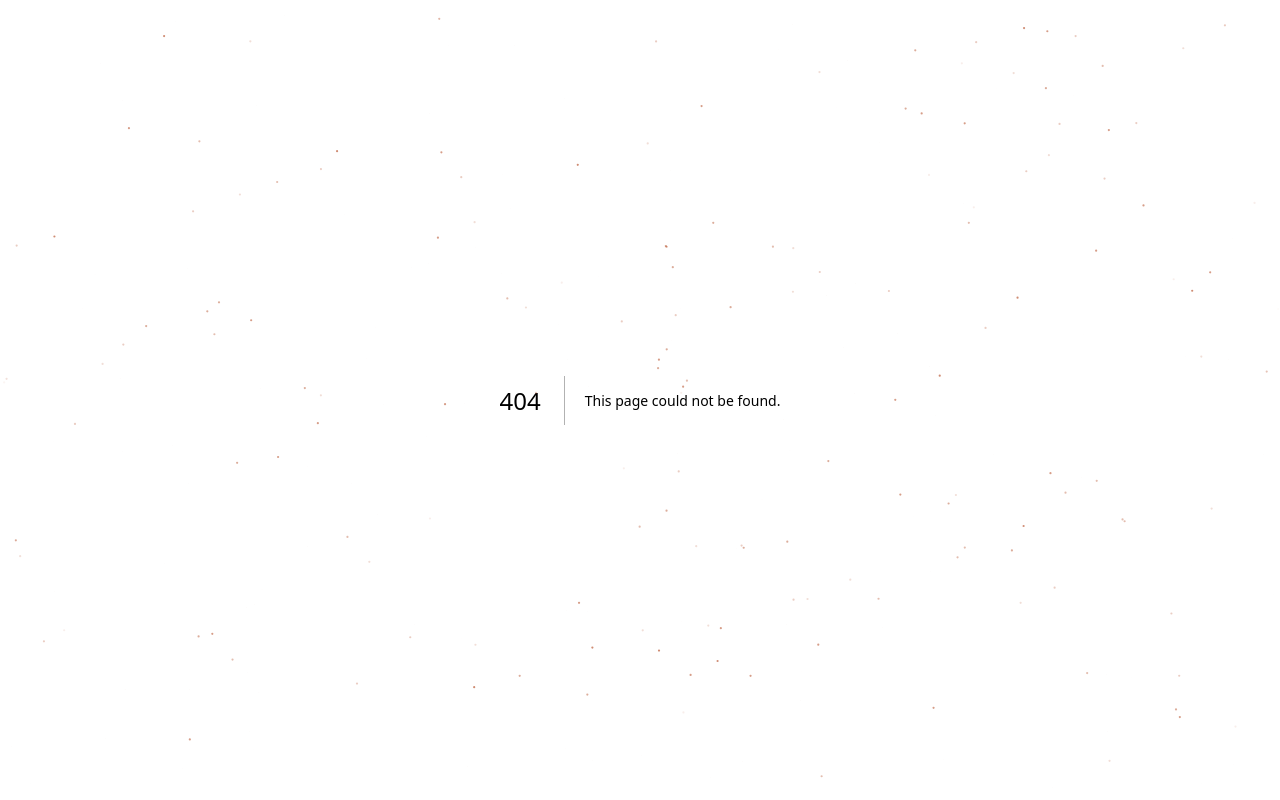
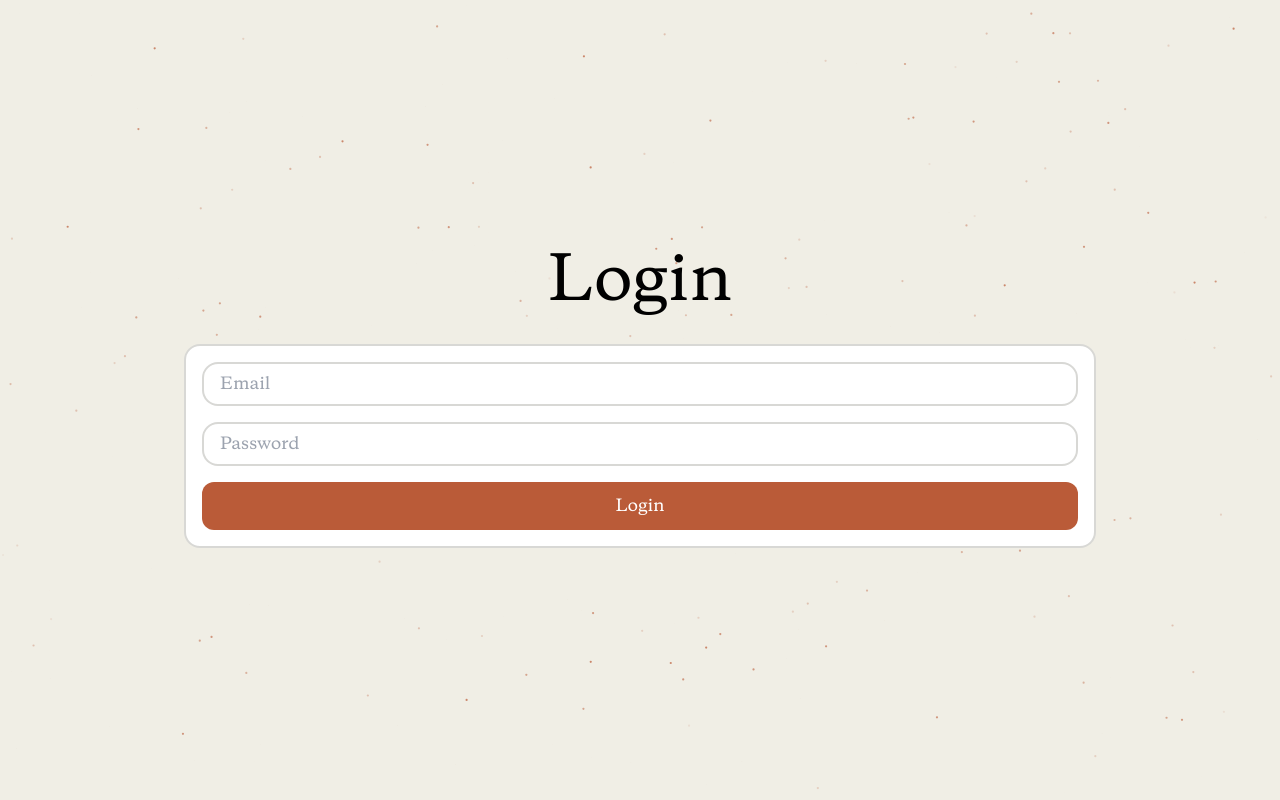
Before and after one commit to woaitsAryan/rekindle-frontend, a Next.js app: page /login in a window 1280 px wide. Before the commit this address had no page. Built offline with nearby package versions, Linux system fonts and the light colour scheme.

Commit message:
fix: small changes

```diff
--- a/src/app/components/EmotionCard.tsx
+++ b/src/app/components/EmotionCard.tsx
@@ -31,8 +31,8 @@ const EmotionCard = (props: EmotionCardProps) => {
       <h1 className="text-xl font-bold font-coperHead text-primary_text">
         {props.text.substring(0, 100)}
       </h1>
-      <p>{props.response.substring(0, 175)}</p>
-      <p className="w-full text-right font-semibold mt-4">
+      <p className="text-primary_text">{props.response.substring(0,175)}</p>
+      <p className="w-full text-right font-semibold mt-4 text-primary_text">
         {getDayOfMonth(props.date)} {getMonth(props.date)} {getYear(props.date)}
       </p>
     </div>
--- a/src/app/emotion/page.tsx
+++ b/src/app/emotion/page.tsx
@@ -6,6 +6,7 @@ import axios from "axios";
 import Modal from "../components/Modal";
 import "react-toastify/dist/ReactToastify.css";
 import Navbar from "../components/Navbar";
+import backend from "../../../lib/axios";
 interface JournalData {
   text: string;
   date: string;
@@ -24,7 +25,16 @@ interface ModalData {
 export default function Emotion() {
   const [inputValue, setInputValue] = useState<string>("");
   const [emotion, setEmotion] = useState<string>("");
-  const [journalData, setJournalData] = useState<JournalData[]>([]);
+  const [journalData, setJournalData] = useState<JournalData[]>([
+  {
+  text: "My day started off well, I had a good nights sleep and woke up feeling refreshed. I had a good breakfast and went for a walk in the park. I met a friend and we had a good chat. I felt happy and content. I am looking forward to the rest of the day.",
+  date: "2022-01-01",
+  emotion1: "Happy",
+  emotion2: "Excited",
+  emotion3: "Content",
+  response: "This is a dummy response",
+}
+  ]);
   const [modal, showModal] = useState<boolean>(false);
   const [selectedModalData, setSelectedModalData] = useState<ModalData>({
     prompt: "",
@@ -65,8 +75,8 @@ export default function Emotion() {
 
   useEffect(() => {
     const fetchData = async () => {
-      const response = await axios.get(
-        `${process.env.NEXT_PUBLIC_BACKEND_URL}/journal`
+      const response = await backend.get(
+        `/journal`
       );
       setJournalData(response.data.response);
     };
@@ -88,8 +98,8 @@ export default function Emotion() {
       alert("Invalid emotion");
       return;
     }
-    const response = await axios.get(
-      `${process.env.NEXT_PUBLIC_BACKEND_URL}/journal?emotion=${emotion}`
+    const response = await backend.get(
+      `/journal?emotion=${emotion}`
     );
     setJournalData(response.data.response);
   };
--- a/src/app/layout.tsx
+++ b/src/app/layout.tsx
@@ -2,6 +2,9 @@ import type { Metadata } from "next";
 import { Inter } from "next/font/google";
 import "./globals.css";
 import Particles from "./components/Particles";
+import { ToastContainer } from 'react-toastify';
+import 'react-toastify/dist/ReactToastify.css';
+
 
 const inter = Inter({ subsets: ["latin"] });
 
@@ -18,12 +21,13 @@ export default function RootLayout({
   return (
     <html lang="en">
       <body className={inter.className}>
-      <Particles
-            className="absolute inset-0 z-10 animate-fade-in"
-            quantity={350}
-          />
+        <ToastContainer />
+        <Particles
+          className="absolute inset-0 z-10 animate-fade-in"
+          quantity={350}
+        />
         {children}
-        </body>
+      </body>
     </html>
   );
 }
--- /dev/null
+++ b/src/app/login/page.tsx
@@ -0,0 +1,64 @@
+'use client'
+
+import Image from 'next/image';
+import { useState } from 'react';
+import backend from '../../../lib/axios';
+import Cookie from 'js-cookie';
+import { useRouter } from 'next/navigation';
+
+export default function LoginPage() {
+    const [email, setEmail] = useState('');
+    const [password, setPassword] = useState('');
+    const router = useRouter()
+
+    const handleLogin = async (e: any) => {
+        e.preventDefault();
+        console.log(email, password)
+        try {
+            const response = await backend.post('/auth/login', {
+                email,
+                password
+            })
+            Cookie.set('token', response.data.token)
+            router.push('/')
+
+        }
+        catch (error: any) {
+            console.log(error.response.data)
+        }
+
+    };
+
+    return (
+        <main className="w-full h-screen bg-bg_primary p-8 flex flex-col gap-[2rem] justify-center items-center z-50">
+            <h1 className="text-6xl text-center font-coperHead text-black">Login</h1>
+            <form
+                onSubmit={handleLogin}
+                className="w-full md:w-[75%] bg-white p-[1rem] rounded-[1rem] border-2 border-outline text-primary_text font-coperHead z-50"
+            >
+                <div className="flex flex-col gap-[1rem]">
+                    <input
+                        type="text"
+                        placeholder="Email"
+                        value={email}
+                        onChange={(e) => setEmail(e.target.value)}
+                        className="px-[1rem] py-[0.5rem] bg-white border-outline rounded-2xl border-2 active:border-outline outline-none text-primary_text z-100"
+                    />
+                    <input
+                        type="password"
+                        placeholder="Password"
+                        value={password}
+                        onChange={(e) => setPassword(e.target.value)}
+                        className="px-[1rem] py-[0.5rem] bg-white border-outline rounded-2xl border-2 active:border-outline outline-none text-primary_text z-100"
+                    />
+                    <button
+                        type="submit"
+                        className="bg-btn cursor-pointer p-3 rounded-xl text-white z-100"
+                    >
+                        Login
+                    </button>
+                </div>
+            </form>
+        </main>
+    );
+}
--- a/src/app/page.tsx
+++ b/src/app/page.tsx
@@ -3,6 +3,8 @@ import { useState, useRef, useEffect } from "react";
 import axios from "axios";
 import Navbar from "./components/Navbar";
 import Image from "next/image";
+import backend from "../../lib/axios";
+import { toast } from "react-toastify";
 export default function Home() {
   const [messages, setMessages] = useState<string[]>([]);
   const [currentUserInput, setCurrentUserInput] = useState<string>("");
@@ -25,12 +27,21 @@ export default function Home() {
     AddMessageNode(currentUserInput);
     setIsSubmitted(true);
     setLoading(true);
-    const response = await axios.post(
-      `${process.env.NEXT_PUBLIC_BACKEND_URL}/journal`,
+    // const toastID = toast.info("Processing your request", {
+    //   autoClose: false
+    // }
+    // )
+    const response = await backend.post(
+      "/journal",
       {
         text: currentUserInput,
       }
     );
+    // toast.update(toastID, {
+    //   render: 'Response fetched',
+    //   type: toast.TYPE.SUCCESS,
+    //   autoClose: 5000
+    // });
     setLoading(false);
     setOutputData(response.data.response);
     // AddMessageNode(response.data.response);
@@ -52,21 +63,22 @@ export default function Home() {
   };
   const [salutation, setSalutation] = useState("Good Morning,");
   useEffect(() => {
+
     const current = new Date();
     const time = current.getHours();
     if (time > 0 && time < 12) {
-      setSalutation("Good Morning,");
+      setSalutation("Good Morning, Aryan");
     } else if (time > 12 && time < 4) {
-      setSalutation("Good Afternoon,");
+      setSalutation("Good Afternoon, Aryan");
     } else {
-      setSalutation("Good Evening,");
+      setSalutation("Good Evening, Aryan");
     }
   }, []);
   return (
     <div className="w-full overflow-hidden h-screen bg-bg_primary  p-8 relative flex flex-col  gap-[2rem]">
       <Navbar />
       {!outputData && !loading && (
-        <div className="heading  tab:text-6xl mobile:text-3xl mobile:leading-[3rem] w-full flex justify-center items-center  py-2 text-center font-coperHead absolute top-1/2 left-1/2 -translate-x-1/2 -translate-y-1/2 z-[1000]">
+        <div className="heading tab:text-6xl mobile:text-3xl mobile:leading-[3rem] w-full flex justify-center items-center  py-2 text-center font-coperHead absolute top-1/2 left-1/2 -translate-x-1/2 -translate-y-1/2 z-[1000]">
           {salutation}
           <br />
           How was your day?
--- /dev/null
+++ b/src/app/register/page.tsx
@@ -0,0 +1,72 @@
+'use client'
+
+import { useState } from 'react';
+import backend from '../../../lib/axios';
+import Cookie from 'js-cookie';
+import { useRouter } from 'next/navigation';
+
+export default function LoginPage() {
+    const [email, setEmail] = useState('');
+    const [password, setPassword] = useState('');
+    const [name, setName] = useState('')
+    const router = useRouter()
+
+    const handleRegister = async (e: any) => {
+        e.preventDefault();
+        try {
+            const response = await backend.post('/auth/signup', {
+                email,
+                password,
+                name
+            })
+            Cookie.set('token', response.data.token)
+            router.push('/')
+
+        }
+        catch (error: any) {
+            console.log(error.response.data)
+        }
+
+    };
+
+    return (
+        <main className="w-full h-screen bg-bg_primary p-8 flex flex-col gap-[2rem] justify-center items-center z-50">
+            <h1 className="text-6xl text-center font-coperHead text-black">Register</h1>
+            <form
+                onSubmit={handleRegister}
+                className="w-full md:w-[75%] bg-white p-[1rem] rounded-[1rem] border-2 border-outline text-primary_text font-coperHead z-50"
+            >
+                <div className="flex flex-col gap-[1rem]">
+                    <input
+                        type="text"
+                        placeholder="Name"
+                        value={name}
+                        onChange={(e) => setName(e.target.value)}
+                        className="px-[1rem] py-[0.5rem] bg-white border-outline rounded-2xl border-2 active:border-outline outline-none text-primary_text z-100"
+                    />
+                    <input
+                        type="text"
+                        placeholder="Email"
+                        value={email}
+                        onChange={(e) => setEmail(e.target.value)}
+                        className="px-[1rem] py-[0.5rem] bg-white border-outline rounded-2xl border-2 active:border-outline outline-none text-primary_text z-100"
+                    />
+                    <input
+                        type="password"
+                        placeholder="Password"
+                        value={password}
+                        onChange={(e) => setPassword(e.target.value)}
+                        className="px-[1rem] py-[0.5rem] bg-white border-outline rounded-2xl border-2 active:border-outline outline-none text-primary_text z-100"
+                    />
+
+                    <button
+                        type="submit"
+                        className="bg-btn cursor-pointer p-3 rounded-xl text-white z-100"
+                    >
+                        Register
+                    </button>
+                </div>
+            </form>
+        </main>
+    );
+}
```
